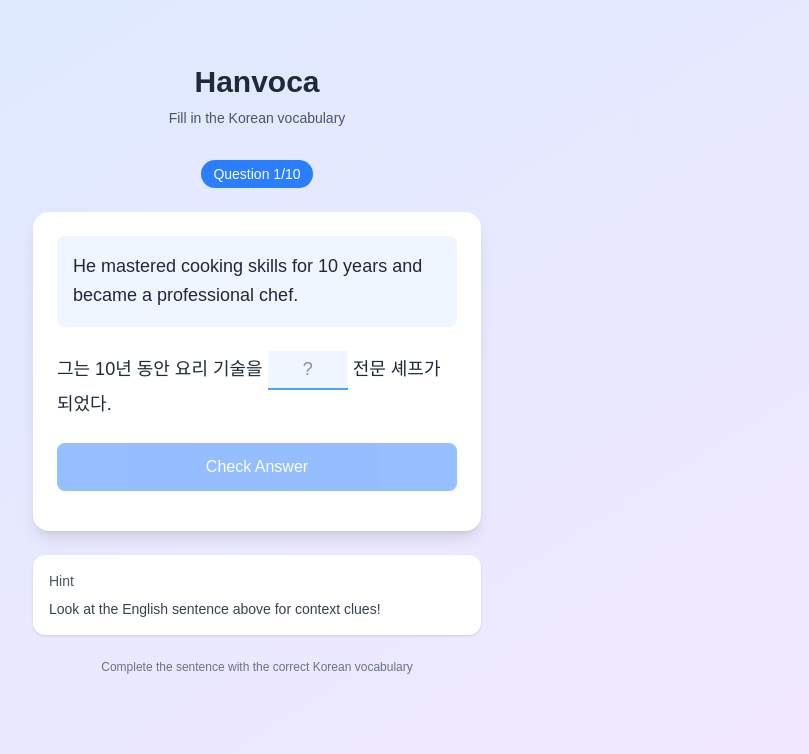
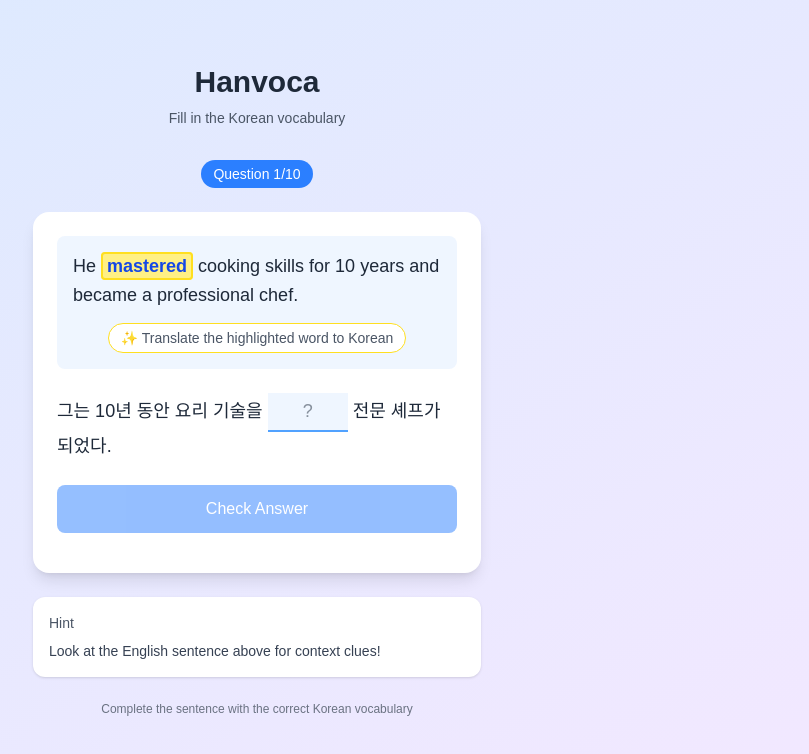
Before and after one commit to younghun1124/hanvoca, a Next.js app: page / in a window 1280 px wide. Shown: the top 754 px of the page, without its empty margins (383-1192 px from the left). Built offline with nearby package versions, Linux system fonts and the light colour scheme.

Commit message:
영어 타겟 어휘에 하이라이트 추가

```diff
--- a/src/app/page.tsx
+++ b/src/app/page.tsx
@@ -114,6 +114,24 @@ export default function Home() {
   // Split Korean sentence into parts for rendering
   const koreanParts = currentQuestion.korean_sentence.split('_____')
 
+  // Function to highlight the target word in English sentence
+  const highlightTargetWord = (sentence: string, targetWord: string) => {
+    const regex = new RegExp(`\\b${targetWord}\\b`, 'gi')
+    return sentence.split(regex).map((part, index, array) => {
+      if (index < array.length - 1) {
+        return (
+          <span key={index}>
+            {part}
+            <span className="bg-yellow-200 px-1 py-0.5 rounded font-semibold text-blue-700 border-2 border-yellow-300">
+              {targetWord}
+            </span>
+          </span>
+        )
+      }
+      return part
+    })
+  }
+
   return (
     <div className="min-h-screen bg-gradient-to-br from-blue-100 to-purple-100 p-4">
       <div className="max-w-md mx-auto pt-12">
@@ -132,12 +150,17 @@ export default function Home() {
 
         {/* Main Challenge Card */}
         <div className="bg-white rounded-2xl shadow-lg p-6 mb-6">
-          {/* English sentence (reference) */}
+          {/* English sentence (reference) with highlighted target word */}
           <div className="mb-6">
             <div className="bg-blue-50 rounded-lg p-4">
-              <p className="text-lg text-gray-800 leading-relaxed font-medium">
-                {currentQuestion.english_translation}
+              <p className="text-lg text-gray-800 leading-relaxed font-medium mb-3">
+                {highlightTargetWord(currentQuestion.english_translation, currentQuestion.highlight_word)}
               </p>
+              <div className="flex items-center justify-center">
+                <div className="bg-white rounded-full px-3 py-1 text-sm text-gray-600 border border-yellow-300">
+                  <span className="text-yellow-600">✨</span> Translate the highlighted word to Korean
+                </div>
+              </div>
             </div>
           </div>
 
--- a/src/data/vocabulary.json
+++ b/src/data/vocabulary.json
@@ -3,60 +3,70 @@
     "id": 1,
     "answer": "익혀서",
     "korean_sentence": "그는 10년 동안 요리 기술을 _____ 전문 셰프가 되었다.",
-    "english_translation": "He mastered cooking skills for 10 years and became a professional chef."
+    "english_translation": "He mastered cooking skills for 10 years and became a professional chef.",
+    "highlight_word": "mastered"
   },
   {
     "id": 2,
     "answer": "지내고",
     "korean_sentence": "여행 중에 호텔에서 일주일 동안 _____ 있어요.",
-    "english_translation": "I'm staying at a hotel for a week during my trip."
+    "english_translation": "I'm staying at a hotel for a week during my trip.",
+    "highlight_word": "staying"
   },
   {
     "id": 3,
     "answer": "수리됐다",
     "korean_sentence": "망가진 자동차가 정비소에서 _____.",
-    "english_translation": "The broken car was repaired at the garage."
+    "english_translation": "The broken car was repaired at the garage.",
+    "highlight_word": "repaired"
   },
   {
     "id": 4,
     "answer": "완성했다",
     "korean_sentence": "화가가 3년 만에 대작을 _____.",
-    "english_translation": "The painter completed his masterpiece after 3 years."
+    "english_translation": "The painter completed his masterpiece after 3 years.",
+    "highlight_word": "completed"
   },
   {
     "id": 5,
     "answer": "취득했다",
     "korean_sentence": "그녀는 어제 운전면허를 _____.",
-    "english_translation": "She obtained her driver's license yesterday."
+    "english_translation": "She obtained her driver's license yesterday.",
+    "highlight_word": "obtained"
   },
   {
     "id": 6,
     "answer": "경비가",
     "korean_sentence": "이번 출장 _____회사 예산을 초과했다.",
-    "english_translation": "This business trip expenses exceeded the company budget."
+    "english_translation": "This business trip expenses exceeded the company budget.",
+    "highlight_word": "expenses"
   },
   {
     "id": 7,
     "answer": "소망한다",
     "korean_sentence": "모든 부모는 자녀의 행복을 간절히 _____.",
-    "english_translation": "All parents earnestly wish for their children's happiness."
+    "english_translation": "All parents earnestly wish for their children's happiness.",
+    "highlight_word": "wish"
   },
   {
     "id": 8,
     "answer": "사고가",
     "korean_sentence": "어제 고속도로에서 큰 교통_____ 발생했다.",
-    "english_translation": "A major traffic accident occurred on the highway yesterday."
+    "english_translation": "A major traffic accident occurred on the highway yesterday.",
+    "highlight_word": "accident"
   },
   {
     "id": 9,
     "answer": "못",
     "korean_sentence": "다리를 다쳐서 계단을 혼자 _____ 올라가요.",
-    "english_translation": "I can't climb the stairs alone because I injured my leg."
+    "english_translation": "I can't climb the stairs alone because I injured my leg.",
+    "highlight_word": "can't"
   },
   {
     "id": 10,
     "answer": "마다",
-    "korean_sentence": "사람_____ 성격과 생각이 모두 다르다.",
-    "english_translation": "Each person has a different personality and way of thinking."
+    "korean_sentence": "그는 매일 아침 _____ 30분씩 운동을 한다.",
+    "english_translation": "He exercises for 30 minutes every morning.",
+    "highlight_word": "every"
   }
 ]
```
